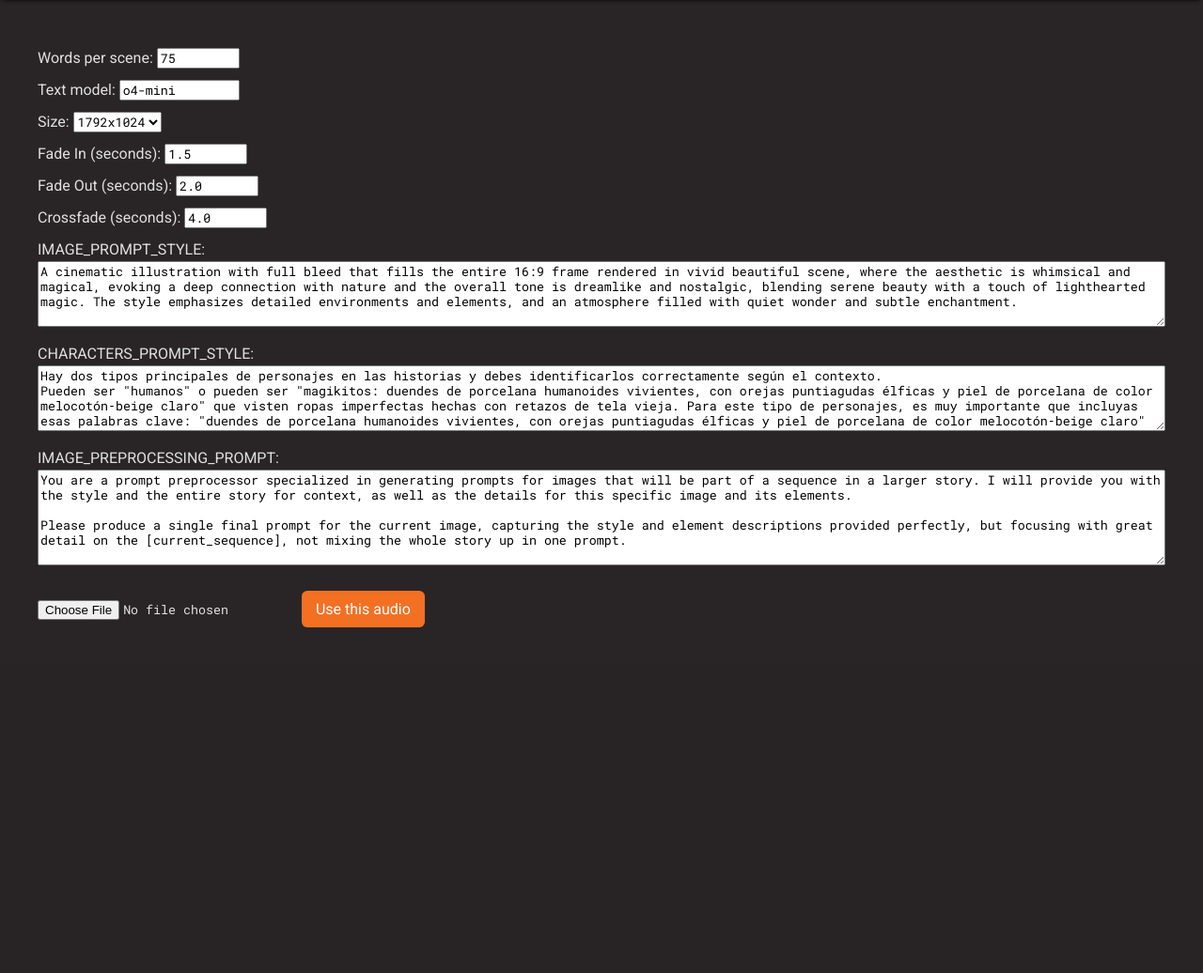
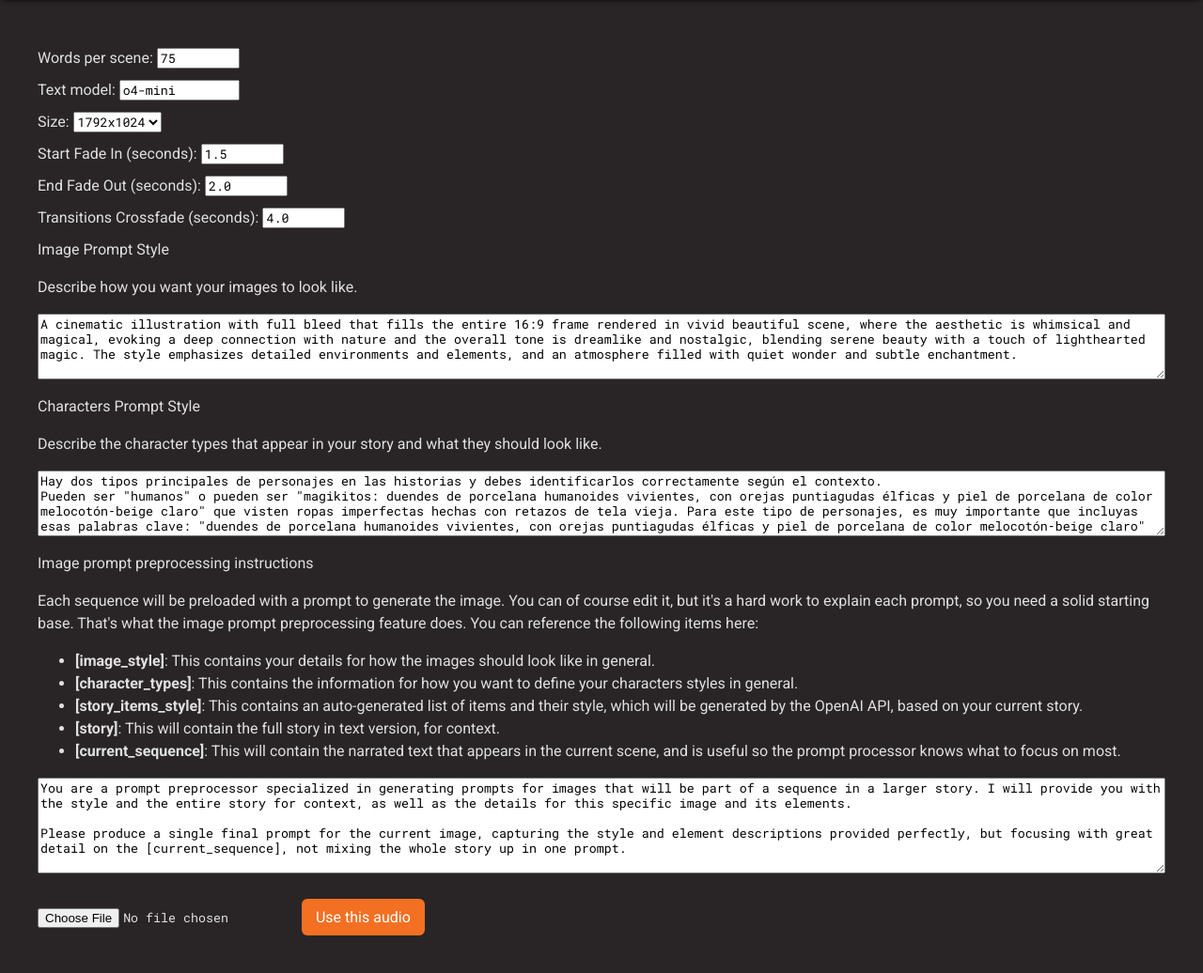
Before and after one commit to alvarofranz/openai-audio-to-video, a Flask app: page / in a window 1280 px wide. Shown: the part 131-1167 px from the top of the page at 94% size. Before the commit the page ends 799 px from the top, so only its background shows below. Run offline with Flask 3, Linux system fonts and the light colour scheme.

Commit message:
Improve initial screen prompt explanations

```diff
--- a/app/templates/index.html
+++ b/app/templates/index.html
@@ -54,7 +54,7 @@
         </div>
 
         <div class="form-row">
-            <label for="fade-in">Fade In (seconds):</label>
+            <label for="fade-in">Start Fade In (seconds):</label>
             <input
                     type="number"
                     id="fade-in"
@@ -66,7 +66,7 @@
         </div>
 
         <div class="form-row">
-            <label for="fade-out">Fade Out (seconds):</label>
+            <label for="fade-out">End Fade Out (seconds):</label>
             <input
                     type="number"
                     id="fade-out"
@@ -78,7 +78,7 @@
         </div>
 
         <div class="form-row">
-            <label for="crossfade-dur">Crossfade (seconds):</label>
+            <label for="crossfade-dur">Transitions Crossfade (seconds):</label>
             <input
                     type="number"
                     id="crossfade-dur"
@@ -90,17 +90,27 @@
         </div>
 
         <div class="form-row">
-            <label for="image-prompt-style">IMAGE_PROMPT_STYLE:</label><br>
+            <label for="image-prompt-style">Image Prompt Style</label>
+            <p>Describe how you want your images to look like.</p>
             <textarea id="image-prompt-style" rows="4" class="full-width-textarea">{{ default_image_prompt_style }}</textarea>
         </div>
 
         <div class="form-row">
-            <label for="characters-prompt-style">CHARACTERS_PROMPT_STYLE:</label><br>
+            <label for="characters-prompt-style">Characters Prompt Style</label>
+            <p>Describe the character types that appear in your story and what they should look like.</p>
             <textarea id="characters-prompt-style" rows="4" class="full-width-textarea">{{ default_characters_prompt_style }}</textarea>
         </div>
 
         <div class="form-row">
-            <label for="image-preprocessing-prompt">IMAGE_PREPROCESSING_PROMPT:</label><br>
+            <label for="image-preprocessing-prompt">Image prompt preprocessing instructions</label>
+            <p>Each sequence will be preloaded with a prompt to generate the image. You can of course edit it, but it's a hard work to explain each prompt, so you need a solid starting base. That's what the image prompt preprocessing feature does. You can reference the following items here:</p>
+            <ul>
+                <li><strong>[image_style]</strong>: This contains your details for how the images should look like in general.</li>
+                <li><strong>[character_types]</strong>: This contains the information for how you want to define your characters styles in general.</li>
+                <li><strong>[story_items_style]</strong>: This contains an auto-generated list of items and their style, which will be generated by the OpenAI API, based on your current story.</li>
+                <li><strong>[story]</strong>: This will contain the full story in text version, for context.</li>
+                <li><strong>[current_sequence]</strong>: This will contain the narrated text that appears in the current scene, and is useful so the prompt processor knows what to focus on most.</li>
+            </ul>
             <textarea id="image-preprocessing-prompt" rows="6" class="full-width-textarea">{{ default_image_preprocessing_prompt }}</textarea>
         </div>
     </form>
```
